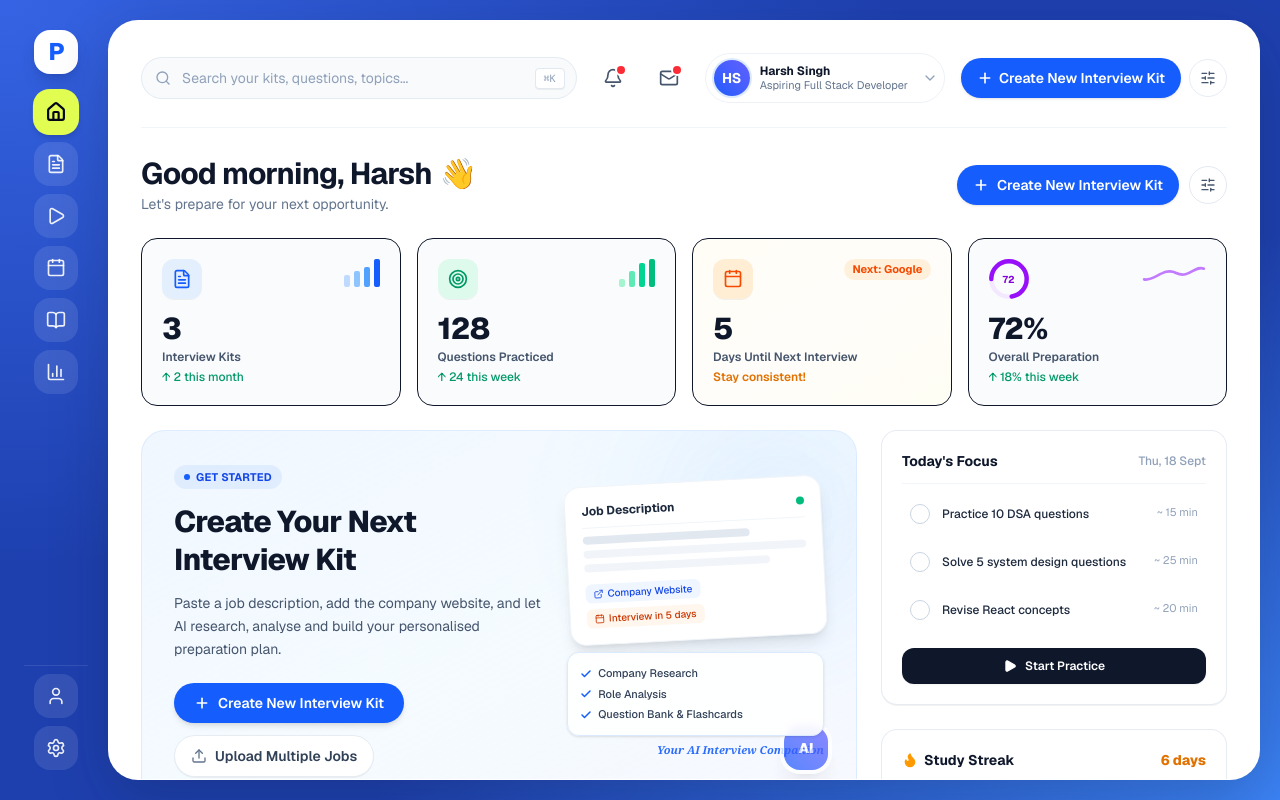
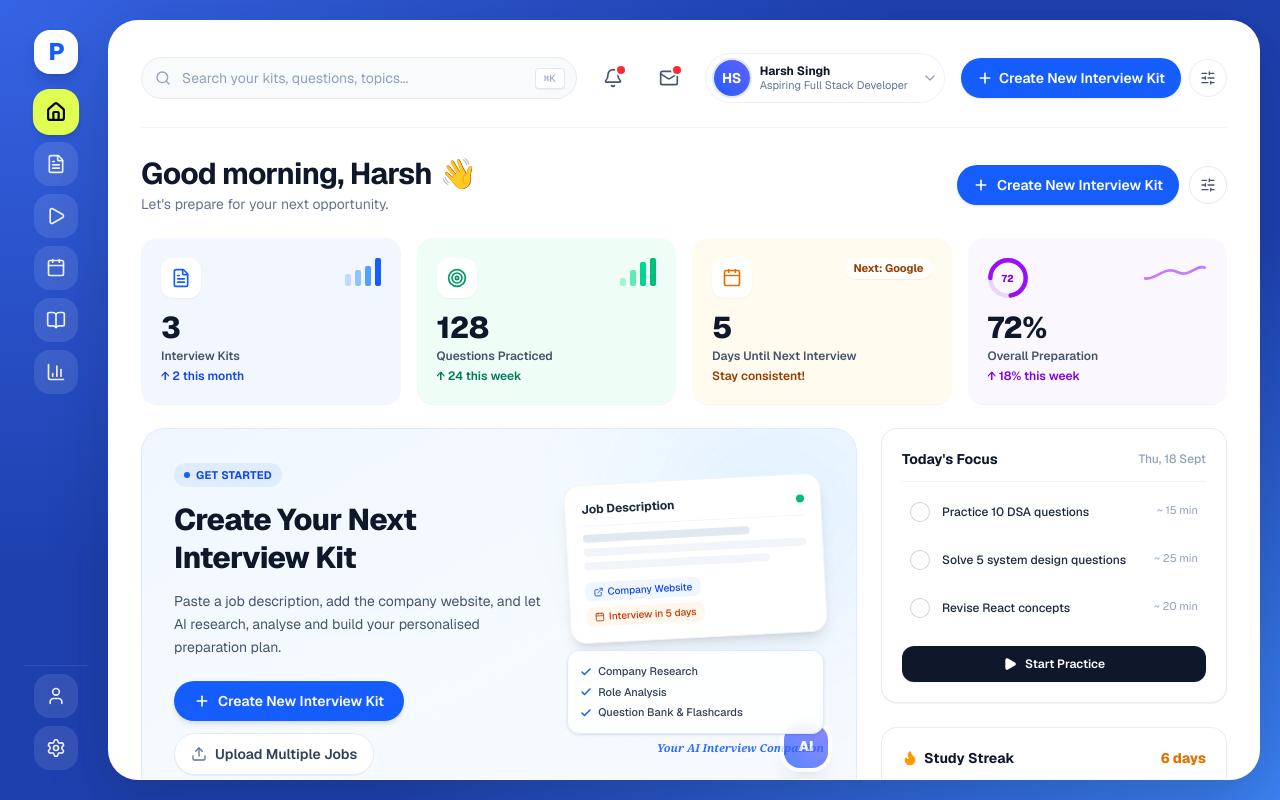
Before and after one commit to Harsh231075/trao, a Next.js app in the folder client/: page / in a window 1280 px wide. Built offline with nearby package versions, Linux system fonts and the light colour scheme.

Commit message:
style: remove harsh gray borders and apply premium pastel background combo to 4 top stat cards

```diff
--- a/client/src/app/page.tsx
+++ b/client/src/app/page.tsx
@@ -144,10 +144,10 @@ export default function DashboardPage() {
 
       {/* Top 4 Stat Cards */}
       <div className="grid grid-cols-1 sm:grid-cols-2 lg:grid-cols-4 gap-4">
-        {/* Card 1: Interview Kits */}
-        <div className="bg-slate-50/70 hover:bg-white p-5 rounded-2xl border border-slate-150/80 hover:shadow-md transition-all relative overflow-hidden group">
+        {/* Card 1: Interview Kits (Soft Blue) */}
+        <div className="bg-blue-50/80 hover:bg-blue-100/60 p-5 rounded-2xl shadow-2xs hover:shadow-md transition-all relative overflow-hidden group border-0">
           <div className="flex items-start justify-between">
-            <div className="w-10 h-10 rounded-xl bg-blue-100/70 text-blue-600 flex items-center justify-center shadow-2xs">
+            <div className="w-10 h-10 rounded-xl bg-white text-blue-600 flex items-center justify-center shadow-xs">
               <FileText className="w-5 h-5" />
             </div>
             {/* Mini Blue Bar Chart Graphic */}
@@ -161,16 +161,16 @@ export default function DashboardPage() {
           <div className="mt-3">
             <h3 className="text-3xl font-extrabold text-slate-900 tracking-tight">{kits.length}</h3>
             <p className="text-xs font-semibold text-slate-600 mt-0.5">Interview Kits</p>
-            <p className="text-xs font-medium text-emerald-600 mt-1 flex items-center gap-1">
+            <p className="text-xs font-semibold text-blue-700 mt-1 flex items-center gap-1">
               <span>↑ 2 this month</span>
             </p>
           </div>
         </div>
 
-        {/* Card 2: Questions Practiced */}
-        <div className="bg-slate-50/70 hover:bg-white p-5 rounded-2xl border border-slate-150/80 hover:shadow-md transition-all relative overflow-hidden group">
+        {/* Card 2: Questions Practiced (Soft Emerald/Mint) */}
+        <div className="bg-emerald-50/80 hover:bg-emerald-100/60 p-5 rounded-2xl shadow-2xs hover:shadow-md transition-all relative overflow-hidden group border-0">
           <div className="flex items-start justify-between">
-            <div className="w-10 h-10 rounded-xl bg-emerald-100/70 text-emerald-600 flex items-center justify-center shadow-2xs">
+            <div className="w-10 h-10 rounded-xl bg-white text-emerald-600 flex items-center justify-center shadow-xs">
               <Target className="w-5 h-5" />
             </div>
             {/* Mini Green Bar Chart Graphic */}
@@ -184,38 +184,38 @@ export default function DashboardPage() {
           <div className="mt-3">
             <h3 className="text-3xl font-extrabold text-slate-900 tracking-tight">128</h3>
             <p className="text-xs font-semibold text-slate-600 mt-0.5">Questions Practiced</p>
-            <p className="text-xs font-medium text-emerald-600 mt-1 flex items-center gap-1">
+            <p className="text-xs font-semibold text-emerald-700 mt-1 flex items-center gap-1">
               <span>↑ 24 this week</span>
             </p>
           </div>
         </div>
 
-        {/* Card 3: Days Until Next Interview */}
-        <div className="bg-gradient-to-br from-amber-50/50 via-orange-50/30 to-yellow-50/50 hover:bg-white p-5 rounded-2xl border border-amber-150/80 hover:shadow-md transition-all relative overflow-hidden group">
+        {/* Card 3: Days Until Next Interview (Soft Warm Amber/Peach) */}
+        <div className="bg-amber-50/80 hover:bg-amber-100/60 p-5 rounded-2xl shadow-2xs hover:shadow-md transition-all relative overflow-hidden group border-0">
           <div className="flex items-start justify-between">
-            <div className="w-10 h-10 rounded-xl bg-orange-100 text-orange-600 flex items-center justify-center shadow-2xs">
+            <div className="w-10 h-10 rounded-xl bg-white text-amber-600 flex items-center justify-center shadow-xs">
               <Calendar className="w-5 h-5" />
             </div>
             {/* Subtle calendar badge */}
-            <span className="text-[11px] font-bold text-orange-600 bg-orange-100/80 px-2 py-0.5 rounded-full">
+            <span className="text-[11px] font-bold text-amber-800 bg-white/90 px-2 py-0.5 rounded-full shadow-2xs">
               Next: Google
             </span>
           </div>
           <div className="mt-3">
             <h3 className="text-3xl font-extrabold text-slate-900 tracking-tight">5</h3>
             <p className="text-xs font-semibold text-slate-600 mt-0.5">Days Until Next Interview</p>
-            <p className="text-xs font-semibold text-amber-600 mt-1">Stay consistent!</p>
+            <p className="text-xs font-semibold text-amber-800 mt-1">Stay consistent!</p>
           </div>
         </div>
 
-        {/* Card 4: Overall Preparation */}
-        <div className="bg-slate-50/70 hover:bg-white p-5 rounded-2xl border border-slate-150/80 hover:shadow-md transition-all relative overflow-hidden group">
+        {/* Card 4: Overall Preparation (Soft Purple/Lavender) */}
+        <div className="bg-purple-50/80 hover:bg-purple-100/60 p-5 rounded-2xl shadow-2xs hover:shadow-md transition-all relative overflow-hidden group border-0">
           <div className="flex items-start justify-between">
             {/* Circular Purple Donut Gauge */}
             <div className="relative w-10 h-10 flex items-center justify-center">
               <svg className="w-10 h-10 transform -rotate-90" viewBox="0 0 36 36">
                 <path
-                  className="text-purple-100"
+                  className="text-purple-200"
                   strokeWidth="4"
                   stroke="currentColor"
                   fill="none"
@@ -231,7 +231,7 @@ export default function DashboardPage() {
                   d="M18 2.0845 a 15.9155 15.9155 0 0 1 0 31.831 a 15.9155 15.9155 0 0 1 0 -31.831"
                 />
               </svg>
-              <span className="absolute text-[10px] font-bold text-purple-700">72</span>
+              <span className="absolute text-[10px] font-extrabold text-purple-700">72</span>
             </div>
 
             {/* Sparkline Wave */}
@@ -249,7 +249,7 @@ export default function DashboardPage() {
           <div className="mt-3">
             <h3 className="text-3xl font-extrabold text-slate-900 tracking-tight">72%</h3>
             <p className="text-xs font-semibold text-slate-600 mt-0.5">Overall Preparation</p>
-            <p className="text-xs font-medium text-emerald-600 mt-1 flex items-center gap-1">
+            <p className="text-xs font-semibold text-purple-700 mt-1 flex items-center gap-1">
               <span>↑ 18% this week</span>
             </p>
           </div>
```
